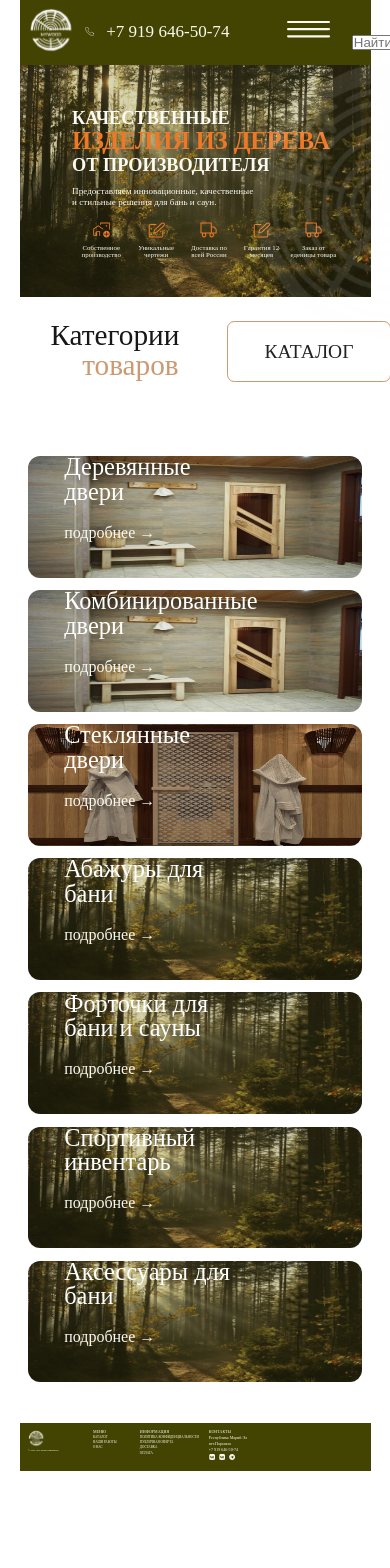
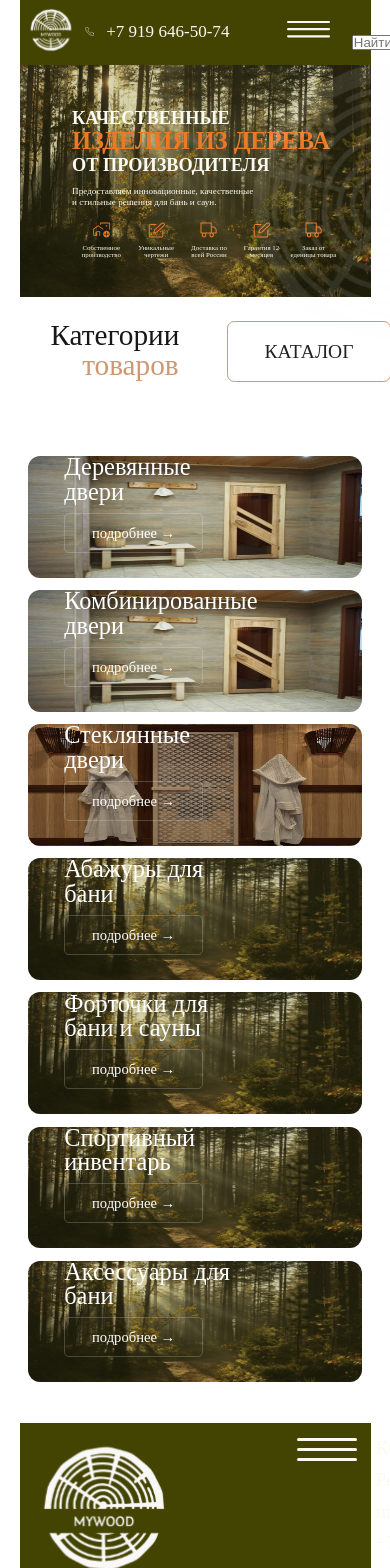
Before and after one commit to Safirenat/mywood, a Next.js app: page / in a window 390 px wide. Shown: the top 1568 px of the page. Before the commit the page ends 1471 px from the top, so only its background shows below. Built offline with nearby package versions, Linux system fonts and the light colour scheme.

Commit message:
фикс

```diff
--- a/src/app/components/sections/category.section/category.section.module.scss
+++ b/src/app/components/sections/category.section/category.section.module.scss
@@ -73,7 +73,7 @@
       font-weight: 400;
       line-height: 100%;
       color: #FFFFFF;
-      margin-bottom: $apx-16;
+      margin-bottom: $apx-24;
       max-width: $apx-146;
 
 
@@ -97,6 +97,44 @@
 
     }
 
+    .link{
+
+      border: 1px solid rgba(250, 250, 250, 0.2);
+      border-radius: $apx-4;
+      padding: $apx-9 $apx-15;
+      font-family: Cormorant;
+      font-size: $apx-12;
+      font-weight: 400;
+      line-height: 100%;
+      color: #FAFAF2;
+
+      @media screen and ( max-width: 768px ) {
+
+        font-size: $apx-l-22;
+        line-height: 80%;
+        color: #FFFFFF;
+
+        padding: $apx-l-9 $apx-l-22;
+        border-radius: $apx-l-4;
+
+
+
+      }
+
+      @media screen and ( max-width: 390px ) {
+
+        font-size: $apx-m-12;
+        line-height: 80%;
+
+        padding: $apx-m-9 $apx-m-22;
+        border-radius: $apx-m-4;
+
+      }
+
+
+
+    }
+
   }
 
 }
--- a/src/app/components/ui/footer/footer.module.scss
+++ b/src/app/components/ui/footer/footer.module.scss
@@ -8,11 +8,26 @@
   background-color: #444402;
   z-index: 4;
 
+  @media screen and ( max-width: 768px ) {
+
+    padding: $apx-l-40 $apx-l-4 $apx-l-120 $apx-l-40;
+
+    height: $apx-l-300;
+    column-gap: $apx-l-50;
+
+  }
+
+  @media screen and ( max-width: 390px ) {
+
+    height: $apx-m-176;
+    column-gap: $apx-m-15;
+
+  }
+
   .logoWrap{
 
     display: flex;
     flex-direction: column;
-    margin-right: $apx-170;
 
     .logo{
 
@@ -20,6 +35,26 @@
 
         width: $apx-80;
         height: $apx-80;
+
+        @media screen and ( max-width: 768px ) {
+
+          width: $apx-l-150;
+          height: $apx-l-150;
+
+        }
+
+        @media screen and ( max-width: 390px ) {
+
+          width: $apx-m-113;
+          height: $apx-m-113;
+
+        }
+
+      }
+
+      @media screen and ( max-width: 768px ) {
+
+        margin-right: $apx-l-250;
 
       }
 
@@ -32,6 +67,18 @@
       line-height: 100%;
       white-space: nowrap;
       color: #FAFAF2;
+
+      @media screen and ( max-width: 768px ) {
+
+        font-size: $apx-l-18;
+
+      }
+
+      @media screen and ( max-width: 390px ) {
+
+        font-size: $apx-m-16;
+
+      }
 
     }
 
@@ -59,6 +106,11 @@
 
       }
 
+    }
+
+    @media screen and ( max-width: 768px ) {
+
+      display: none;
 
     }
 
@@ -88,6 +140,11 @@
 
     }
 
+    @media screen and ( max-width: 768px ) {
+
+      display: none;
+
+    }
 
   }
 
@@ -97,6 +154,18 @@
     flex-direction: column;
     row-gap: $apx-10;
 
+    @media screen and ( max-width: 768px ) {
+
+      row-gap: $apx-l-10;
+
+    }
+
+    @media screen and ( max-width: 390px ) {
+
+      row-gap: $apx-m-10;
+
+    }
+
     span{
 
       font-size: $apx-20;
@@ -104,6 +173,18 @@
       line-height: 100%;
       color: #FAFAF2;
       white-space: nowrap;
+
+      @media screen and ( max-width: 768px ) {
+
+        font-size: $apx-l-24;
+
+      }
+
+      @media screen and ( max-width: 390px ) {
+
+        font-size: $apx-m-16;
+
+      }
 
       &:first-child{
 
@@ -118,10 +199,37 @@
       display: flex;
       column-gap: $apx-20;
 
+      @media screen and ( max-width: 768px ) {
+
+        column-gap: $apx-l-20;
+        margin-top: $apx-l-10;
+
+      }
+
+      @media screen and ( max-width: 390px ) {
+
+        column-gap: $apx-m-20;
+
+      }
+
       svg{
 
         width: $apx-30;
         height: $apx-30;
+
+        @media screen and ( max-width: 768px ) {
+
+          width: $apx-l-40;
+          height: $apx-l-40;
+
+        }
+
+        @media screen and ( max-width: 390px ) {
+
+          width: $apx-m-30;
+          height: $apx-m-30;
+
+        }
 
       }
 
--- a/src/app/components/ui/footer/index.tsx
+++ b/src/app/components/ui/footer/index.tsx
@@ -5,6 +5,7 @@ import s from "./footer.module.scss";
 import Logo from "../logo";
 import VkIcon from "../../icons/vk";
 import TgIcon from "../../icons/tg";
+import HamburgerIcon from "../../icons/hamburger";
 
 const Footer: FC = () => {
 
@@ -39,12 +40,19 @@ const Footer: FC = () => {
 
       </div>
 
+      <div className = { s.hamburger }>
+
+      <HamburgerIcon />
+
+      </div>
+
       <div className = { s.contacts }>
 
         <span >Контакты</span>
         <span >Республика Марий Эл</span>
         <span >пгт.Параньга</span>
         <span >+7 919 646-50-74</span>
+
         <div className = { s.icons }>
 
           <VkIcon/>
```
